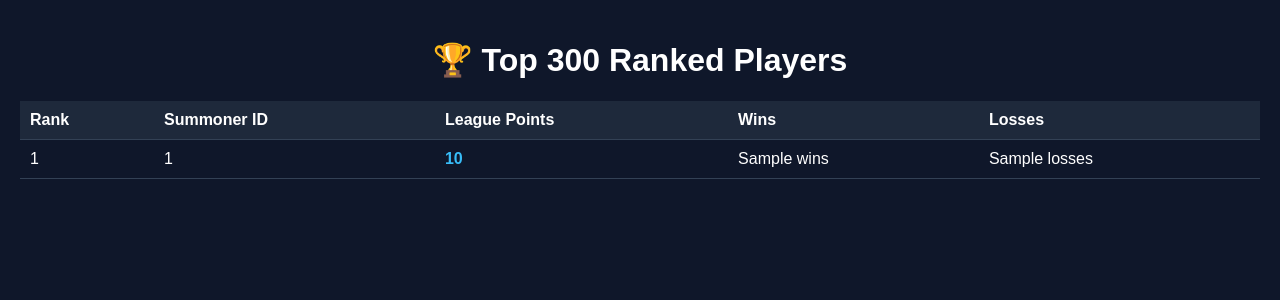
After one commit to badach02/Journal-Website, a Flask app: template templates/top300.html in a window 1280 px wide. The commit adds this page. Shown: the top 300 px of the page. Run offline with Flask 3, Linux system fonts and the light colour scheme; the template is opened without the code that fills it: most values are stand-ins (such as "Sample title", 1, 10 or a date in 2020).

Commit message:
template changes

```diff
--- a/app.py
+++ b/app.py
@@ -1,19 +1,13 @@
-from flask import Flask, jsonify
+from flask import Flask, render_template
 import requests
 import os
 
 app = Flask(__name__)
 
 API_KEY = os.getenv("RIOT_API_KEY")
-
-if not API_KEY:
-    raise Exception("Missing RIOT_API_KEY environment variable")
-
 REGION = "na1"
 
-HEADERS = {
-    "X-Riot-Token": API_KEY
-}
+HEADERS = {"X-Riot-Token": API_KEY}
 
 
 def fetch_league(url):
@@ -22,32 +16,27 @@ def fetch_league(url):
 
 
 def get_top_300():
-    challenger_url = f"https://{REGION}.api.riotgames.com/lol/league/v4/challengerleagues/by-queue/RANKED_SOLO_5x5"
-    grandmaster_url = f"https://{REGION}.api.riotgames.com/lol/league/v4/grandmasterleagues/by-queue/RANKED_SOLO_5x5"
-    master_url = f"https://{REGION}.api.riotgames.com/lol/league/v4/masterleagues/by-queue/RANKED_SOLO_5x5"
-
-    challenger = fetch_league(challenger_url)
-    grandmaster = fetch_league(grandmaster_url)
-    master = fetch_league(master_url)
+    challenger = fetch_league(f"https://{REGION}.api.riotgames.com/lol/league/v4/challengerleagues/by-queue/RANKED_SOLO_5x5")
+    grandmaster = fetch_league(f"https://{REGION}.api.riotgames.com/lol/league/v4/grandmasterleagues/by-queue/RANKED_SOLO_5x5")
+    master = fetch_league(f"https://{REGION}.api.riotgames.com/lol/league/v4/masterleagues/by-queue/RANKED_SOLO_5x5")
 
     all_players = challenger + grandmaster + master
-
     all_players.sort(key=lambda x: x.get("leaguePoints", 0), reverse=True)
 
     return all_players[:300]
 
 
+@app.route("/")
+def index():
+    return render_template("index.html")
+
+
 @app.route("/top300")
 def top300():
     players = get_top_300()
-    return jsonify({
-        "count": len(players),
-        "players": players
-    })
+    return render_template("top300.html", players=players)
+
 
 @app.route("/health")
 def health():
     return {"status": "ok"}, 200
-
-if __name__ == "__main__":
-    app.run(host="0.0.0.0", port=8000)
--- a/templates/index.html
+++ b/templates/index.html
@@ -6,5 +6,10 @@
     <body>
         <h1>Hello from Flask</h1>
         <p>ur a bitch.</p>
+
+        <p>view top 300 leaderboard for League of Legends:</p>
+        <nav>
+            <a href="top300.html"> Go </a>
+        </nav>
     </body>
 </html>
--- /dev/null
+++ b/templates/top300.html
@@ -0,0 +1,68 @@
+<!doctype html>
+<html>
+    <head>
+        <title>Top 300 Ranked Players</title>
+        <style>
+            body {
+                font-family: Arial, sans-serif;
+                background: #0f172a;
+                color: white;
+                margin: 0;
+                padding: 20px;
+            }
+
+            h1 {
+                text-align: center;
+            }
+
+            table {
+                width: 100%;
+                border-collapse: collapse;
+                margin-top: 20px;
+            }
+
+            th,
+            td {
+                padding: 10px;
+                border-bottom: 1px solid #334155;
+                text-align: left;
+            }
+
+            th {
+                background: #1e293b;
+            }
+
+            tr:hover {
+                background: #1e293b;
+            }
+
+            .lp {
+                font-weight: bold;
+                color: #38bdf8;
+            }
+        </style>
+    </head>
+    <body>
+        <h1>🏆 Top 300 Ranked Players</h1>
+
+        <table>
+            <tr>
+                <th>Rank</th>
+                <th>Summoner ID</th>
+                <th>League Points</th>
+                <th>Wins</th>
+                <th>Losses</th>
+            </tr>
+
+            {% for player in players %}
+            <tr>
+                <td>{{ loop.index }}</td>
+                <td>{{ player.summonerId }}</td>
+                <td class="lp">{{ player.leaguePoints }}</td>
+                <td>{{ player.wins }}</td>
+                <td>{{ player.losses }}</td>
+            </tr>
+            {% endfor %}
+        </table>
+    </body>
+</html>
```
